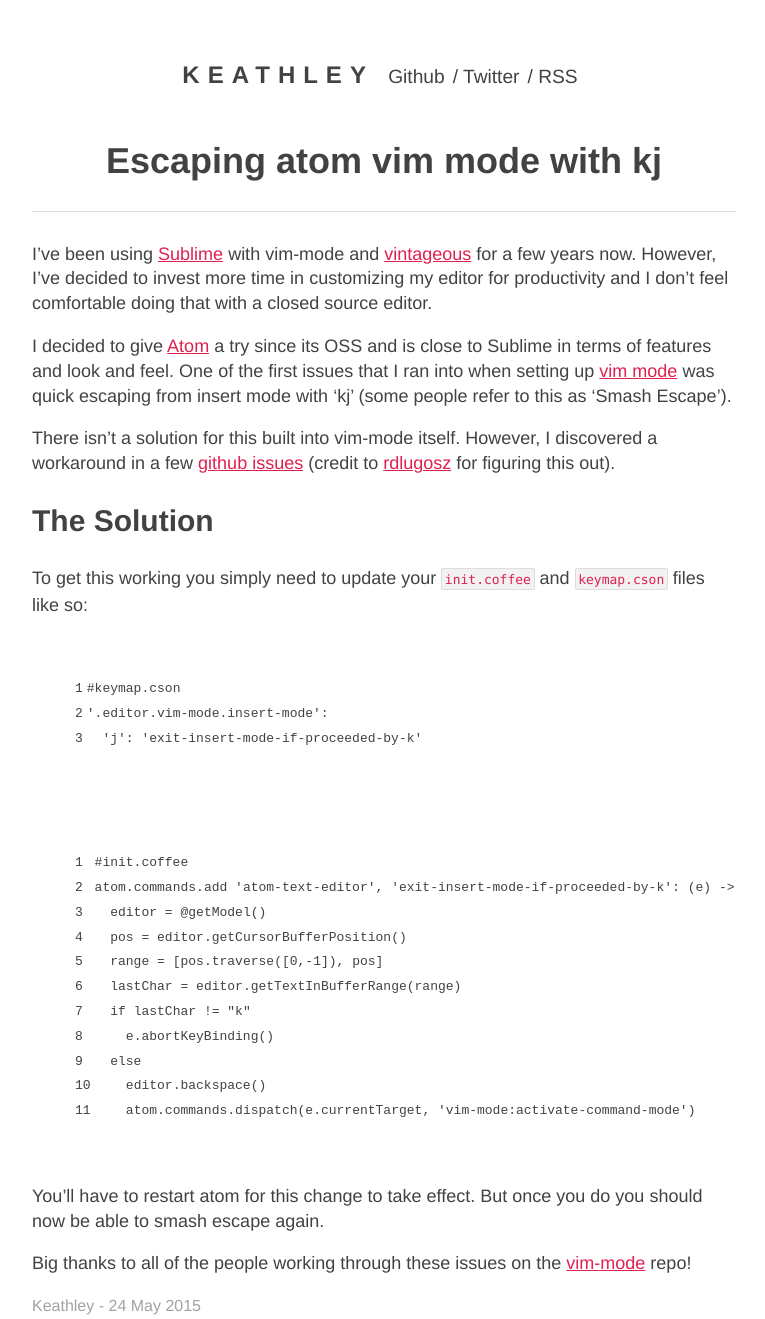
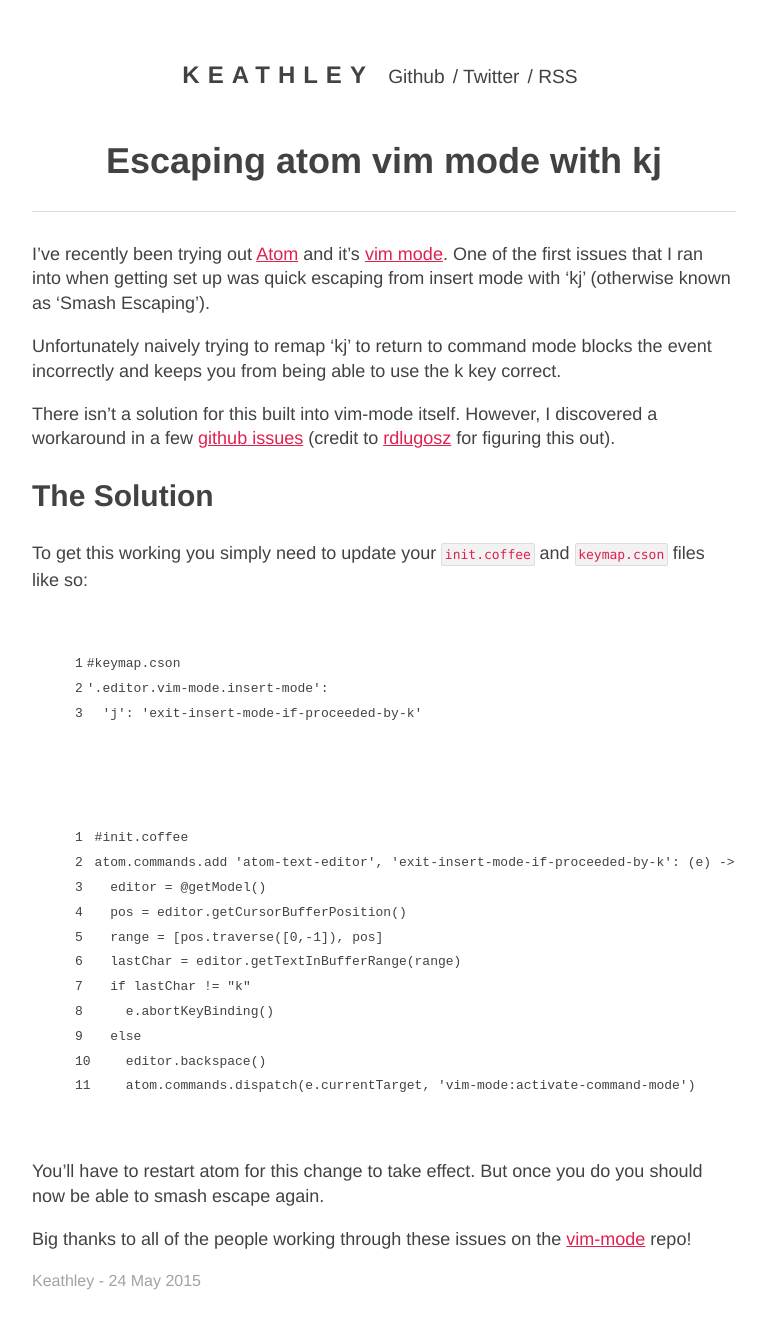
Before and after one commit to wojtekmach/keathley.github.io, a Jekyll site: the page built from _posts/2015-05-24-atom-vim-mode-quick-escape.md, in a window 1280 px wide. Shown: the whole page, without its empty margins (256-1021 px from the left). Built offline with Jekyll 4.4.1, drawn with Linux system fonts in a browser that asks for light colours; nearby versions of some CDN libraries; after the commit the page ends 1294 px from its top, so only the background shows below that.

Commit message:
Clean up post

```diff
--- a/_posts/2015-05-24-atom-vim-mode-quick-escape.md
+++ b/_posts/2015-05-24-atom-vim-mode-quick-escape.md
@@ -4,18 +4,15 @@
 date:   2015-05-24 14:10:00
 categories: Editors Vim Atom
 ---
+I've recently been trying out [Atom](https://atom.io/) and it's [vim mode](https://github.com/atom/vim-mode).  One of the first issues that I ran into when getting set up was quick escaping from insert mode with 'kj' (otherwise known as 'Smash Escaping').
 
-I've been using [Sublime](http://www.sublimetext.com/) with vim-mode and [vintageous](https://github.com/guillermooo/Vintageous) for a few years now.
-However, I've decided to invest more time in customizing my editor for productivity and I don't feel comfortable doing that with a closed source editor.
-
-I decided to give [Atom](https://atom.io/) a try since its OSS and is close to Sublime in terms of features and look and feel.  One of the first issues that I ran into when setting up [vim mode](https://github.com/atom/vim-mode) was quick escaping from insert mode with 'kj' (some people refer to this as 'Smash Escape').
+Unfortunately naively trying to remap 'kj' to return to command mode blocks the event incorrectly and keeps you from being able to use the k key correct.
 
 There isn't a solution for this built into vim-mode itself.  However, I discovered a workaround in a few [github issues](https://github.com/atom/vim-mode/issues/334) (credit to [rdlugosz](https://github.com/rdlugosz) for figuring this out).
 
 ## The Solution
 
-To get this working you simply need to update your `init.coffee`
-and `keymap.cson` files like so:
+To get this working you simply need to update your `init.coffee` and `keymap.cson` files like so:
 
 {% highlight coffee linenos %}
 #keymap.cson
```
